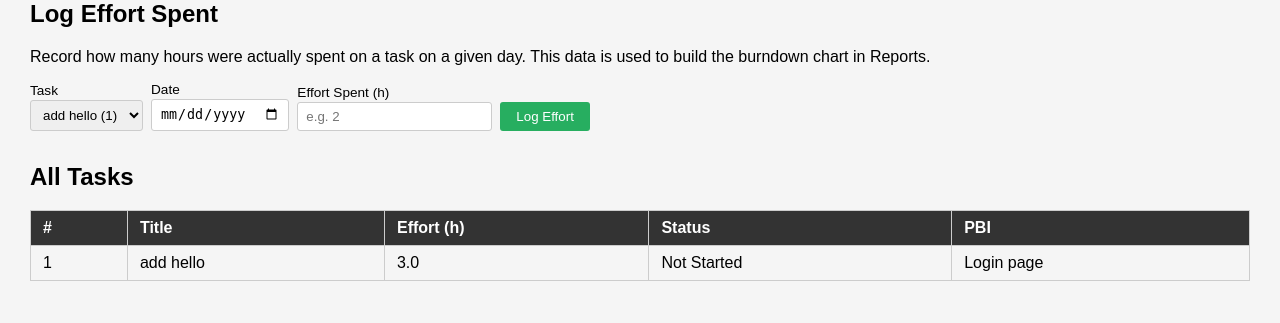
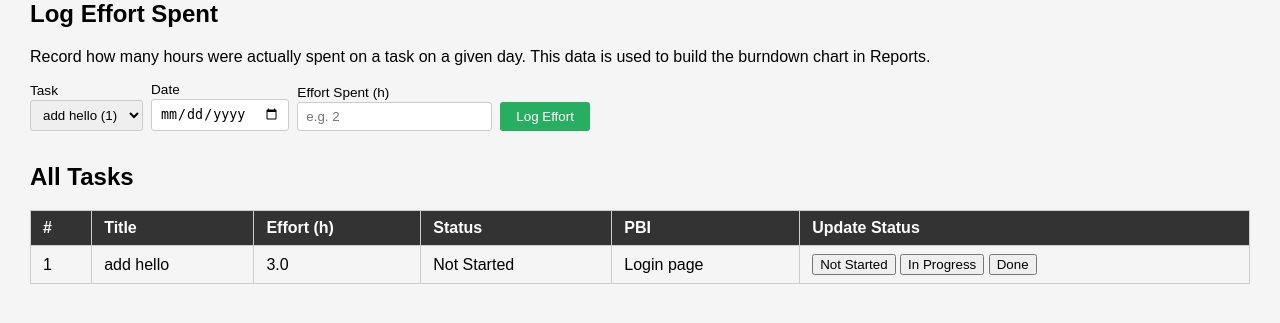
Before and after one commit to homanoori/ScrumManager, a Flask app: page /tasks in a window 1280 px wide. Shown: the part 286-609 px from the top of the page. Run offline with Flask 3, Linux system fonts and the light colour scheme; data comes from the database, SQL or seed files in the repository.

Commit message:
add task status update buttons to tasks table

```diff
--- a/templates/tasks.html
+++ b/templates/tasks.html
@@ -28,7 +28,6 @@
     </nav>
     <div class="content">
         <h1>Tasks</h1>
-        <!-- Setayesh: task status buttons (Not Started, In Progress, Done) go here -->
 
         <!-- ================================================================
              Add a task to a PBI
@@ -101,6 +100,7 @@
                     <th>Effort (h)</th>
                     <th>Status</th>
                     <th>PBI</th>
+                    <th>Update Status</th>
                 </tr>
             </thead>
             <tbody>
@@ -111,6 +111,23 @@
                     <td>{{ t[2] }}</td>
                     <td>{{ t[3] }}</td>
                     <td>{{ t[5] or '—' }}</td>
+                    <td>
+                        <form action="/tasks/update_status" method="post" style="display:inline">
+                            <input type="hidden" name="task_id" value="{{ t[0] }}">
+                            <input type="hidden" name="status" value="Not Started">
+                            <button type="submit">Not Started</button>
+                        </form>
+                        <form action="/tasks/update_status" method="post" style="display:inline">
+                            <input type="hidden" name="task_id" value="{{ t[0] }}">
+                            <input type="hidden" name="status" value="In Progress">
+                            <button type="submit">In Progress</button>
+                        </form>
+                        <form action="/tasks/update_status" method="post" style="display:inline">
+                            <input type="hidden" name="task_id" value="{{ t[0] }}">
+                            <input type="hidden" name="status" value="Done">
+                            <button type="submit">Done</button>
+                        </form>
+                    </td>
                 </tr>
             {% endfor %}
             </tbody>
```
